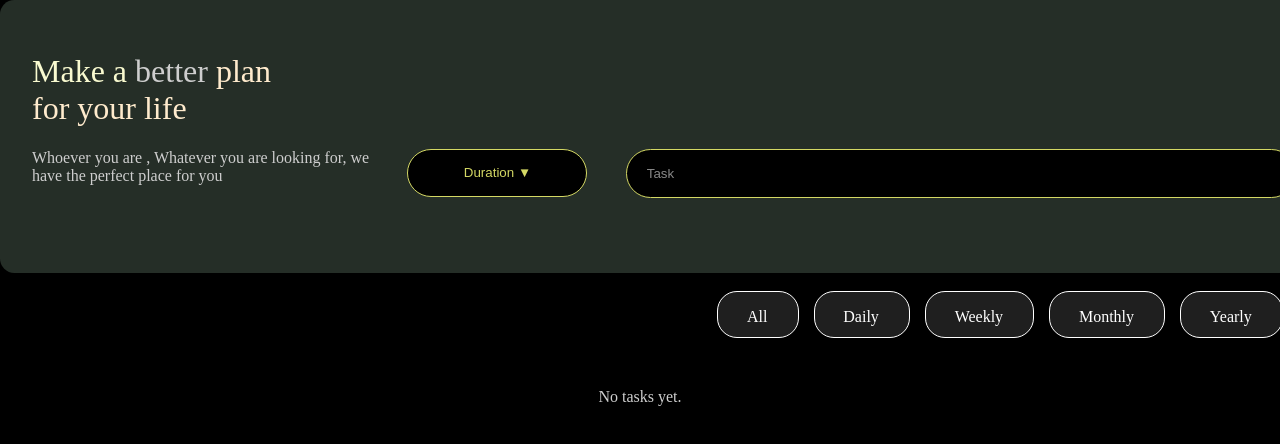
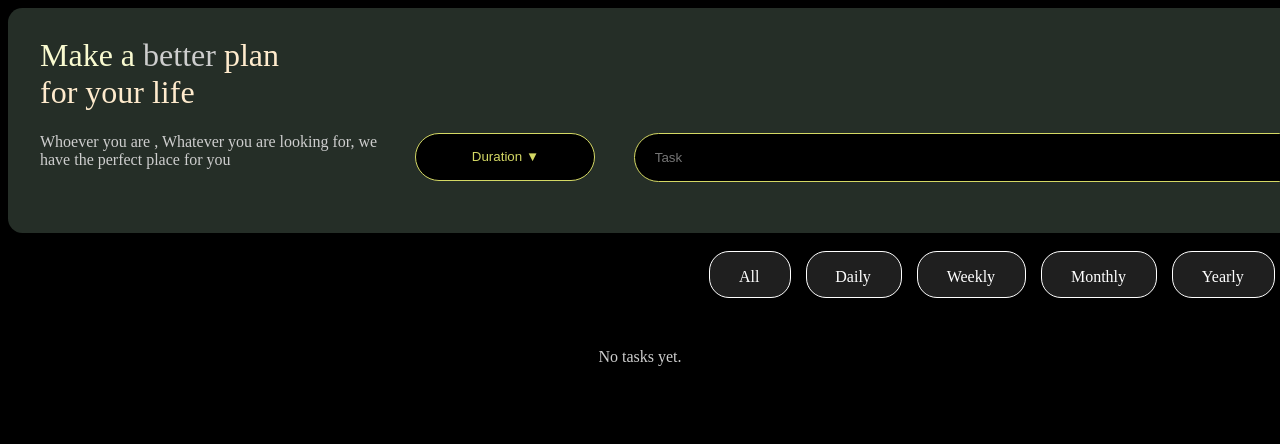
Before and after one commit to hyacinthe3/todo_list, a React (Vite) app: page / in a window 1280 px wide. Shown: the top 444 px of the page. Built offline with nearby package versions, Linux system fonts and the light colour scheme.

Commit message:
Update list.css

```diff
--- a/src/styles/list.css
+++ b/src/styles/list.css
@@ -1,52 +1,7 @@
 body{
     background-color: black;
-    body {
-  background-color: black;
-  color: white;
-  font-family: 'Poppins', sans-serif;
-}
-
-.hero-section {
-  background-color: rgb(37, 46, 39);
-  border-radius: 0.9rem;
-  padding: 2rem;
-}
-
-.task-row {
-  background-color: #111;
-  border-bottom: 1px solid rgb(182, 174, 63);
-  border-radius: 40px;
-  color: white;
-}
-
-.action-icons span {
-  cursor: pointer;
-  font-size: 1.2rem;
-  width: 36px;
-  height: 36px;
-  display: flex;
-  align-items: center;
-  justify-content: center;
-  transition: 0.3s;
-}
-
-.custom-select {
-  background-color: black;
-  color: #d4d864;
-  border: 1px solid #d4d864;
-  text-align: center;
-}
-
-input,
-select {
-  background-color: black;
-}
-
-#input-task::placeholder {
-  color: #888;
-}
- padding: 0;
-    margin: 0;
+    /* padding: 0;
+    margin: 0; */
 }
 .hero-section{
     background-color: rgb(37, 46, 39);
@@ -195,3 +150,59 @@ butto{
 .action-icons span:hover {
   color: whitesmoke;
 }
+
+
+
+/* @media (max-width: 768px) {
+  .hero-section {
+    padding: 1rem;
+    width: 310px;
+    height: 300px;
+  }
+
+  h1 {
+    font-size: 1.6rem;
+    text-align: left;
+  }
+
+  .all {
+    flex-direction: column;
+    display: flex;
+    gap: 0.3rem;
+    width: 300px;
+  }
+
+  .duration,
+  .task,
+  .butt {
+    width: 100%;
+  }
+
+  .dur {
+    width: 300px;
+    gap: 0.1rem;
+    margin-left: 20%;
+  }
+
+  .dur button {
+    width: 90%;
+    text-align: center;
+  }
+
+  #input-task,
+  select,
+  #but {
+    width: 100%;
+  }
+} */
+
+@media (max-width: 480px) {
+  h1 {
+    font-size: 1.3rem;
+  }
+
+  .dur button {
+    font-size: 0.9rem;
+    padding: 0.5rem 1rem;
+  }
+}
```
